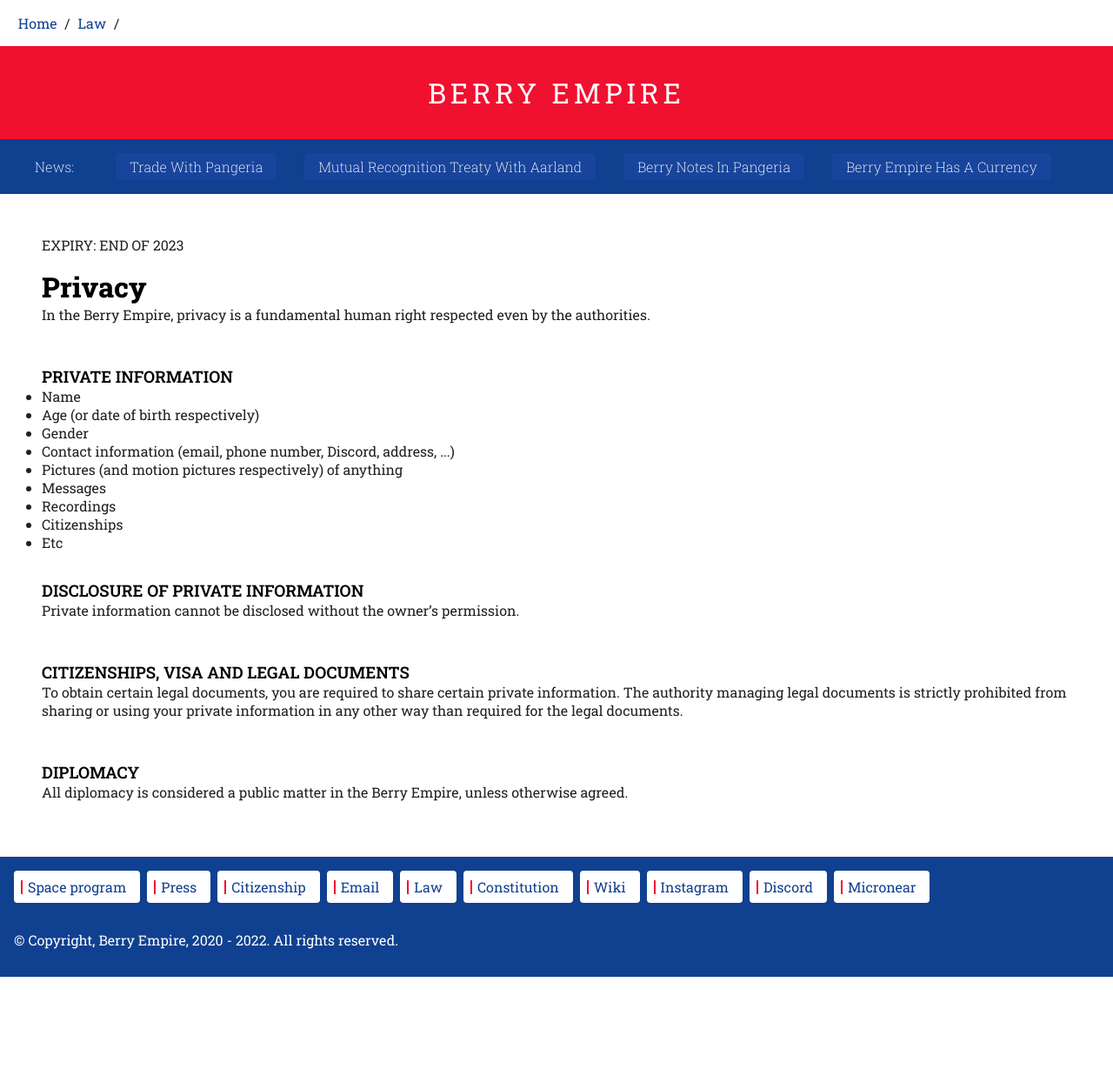
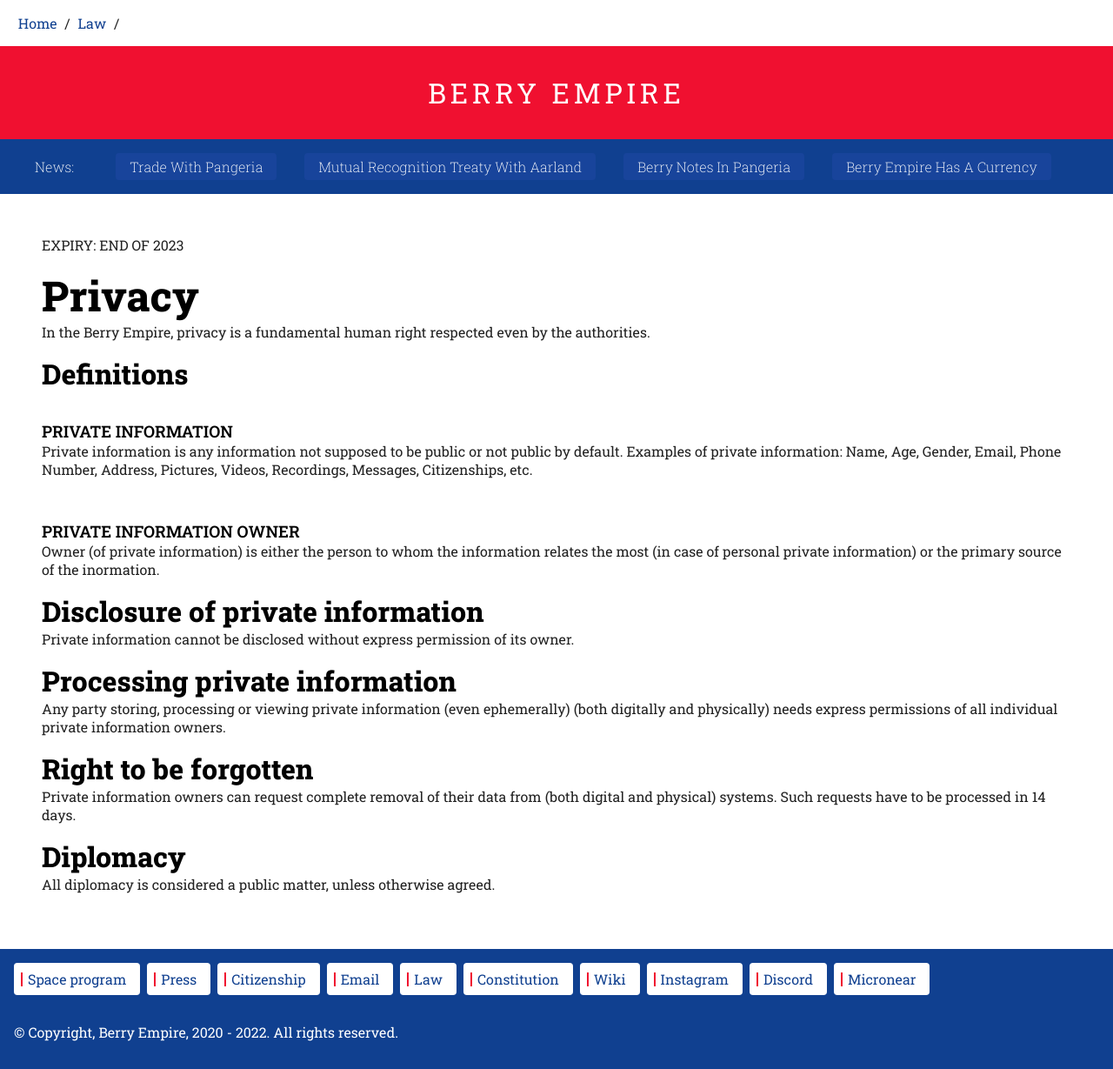
Before and after one commit to berryempire/berryempire.github.io, a Jekyll site: the page built from law/privacy.md, in a window 1280 px wide. Shown: the whole page at 87% size. Built offline with Jekyll 4.4.1, drawn with Linux system fonts in a browser that asks for light colours; our own code applies the rules of GitHub Pages for plain Markdown files; before the commit the page ends 1123 px from its top, so only the background shows below that.

Commit message:
Update privacy.md

```diff
--- a/law/privacy.md
+++ b/law/privacy.md
@@ -1,26 +1,22 @@
 EXPIRY: END OF 2023
-## Privacy
+# Privacy
 In the Berry Empire, privacy is a fundamental human right respected even by the authorities.
 
+## Definitions
 ### Private information
-<ul>
-  <li>Name</li>
-  <li>Age (or date of birth respectively)</li>
-  <li>Gender</li>
-  <li>Contact information (email, phone number, Discord, address, ...)</li>
-  <li>Pictures (and motion pictures respectively) of anything</li>
-  <li>Messages</li>
-  <li>Recordings</li>
-  <li>Citizenships</li>
-  <li>Etc</li>
-</ul>
+Private information is any information not supposed to be public or not public by default.
+Examples of private information: Name, Age, Gender, Email, Phone Number, Address, Pictures, Videos, Recordings, Messages, Citizenships, etc.
+### Private information owner
+Owner (of private information) is either the person to whom the information relates the most (in case of personal private information) or the primary source of the inormation.
 
-### Disclosure of private information
-Private information cannot be disclosed without the owner's permission.
+## Disclosure of private information
+Private information cannot be disclosed without express permission of its owner.
 
-### Citizenships, visa and legal documents
-To obtain certain legal documents, you are required to share certain private information.
-The authority managing legal documents is strictly prohibited from sharing or using your private information in any other way than required for the legal documents.
+## Processing private information
+Any party storing, processing or viewing private information (even ephemerally) (both digitally and physically) needs express permissions of all individual private information owners.
 
-### Diplomacy
-All diplomacy is considered a public matter in the Berry Empire, unless otherwise agreed.
+## Right to be forgotten
+Private information owners can request complete removal of their data from (both digital and physical) systems. Such requests have to be processed in 14 days.
+
+## Diplomacy
+All diplomacy is considered a public matter, unless otherwise agreed.
```
